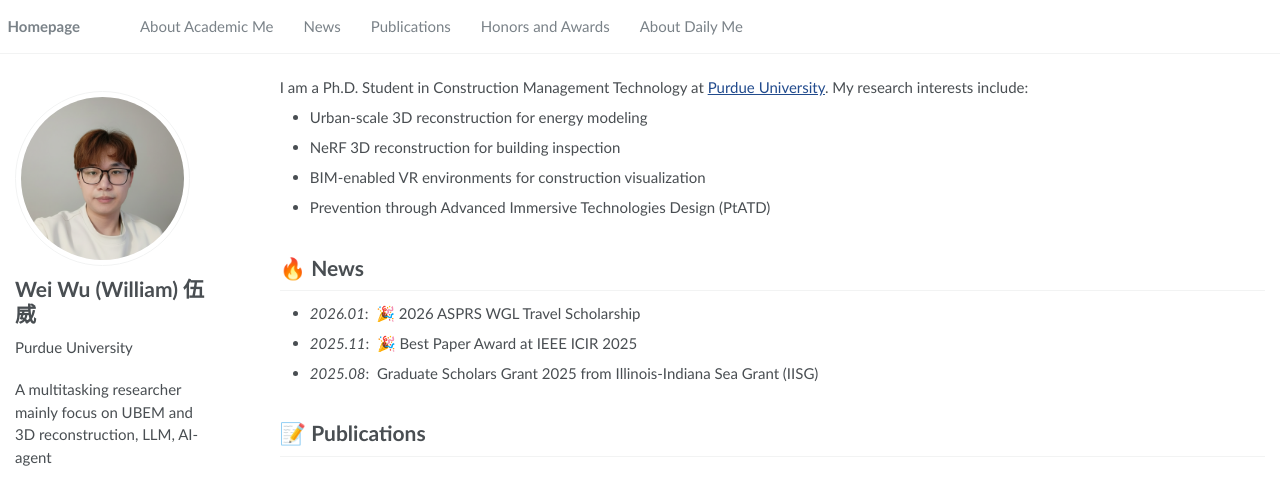
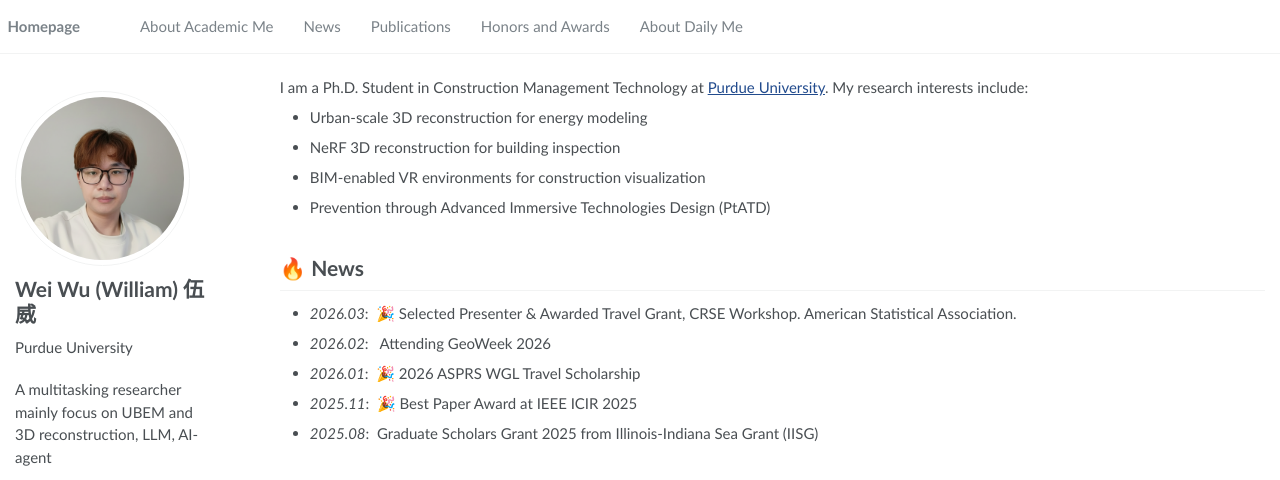
Before and after one commit to wuwei5v/weiwu.github.io, a Jekyll site: the page built from _pages/about.md, in a window 1280 px wide and 1400 px high. Shown: the top 480 px of the window. Built offline with Jekyll 4.4.1, drawn with Linux system fonts in a browser that asks for light colours; some of the changed text lies outside the part shown.

Commit message:
update pages

```diff
--- a/_pages/about.md
+++ b/_pages/about.md
@@ -23,6 +23,8 @@ I am a Ph.D. Student in Construction Management Technology at [Purdue University
 
 # 🔥 News
 
+- *2026.03*: &nbsp;🎉 Selected Presenter & Awarded Travel Grant, CRSE Workshop. American Statistical Association.
+- *2026.02*: &nbsp; Attending GeoWeek 2026
 - *2026.01*: &nbsp;🎉 2026 ASPRS WGL Travel Scholarship
 - *2025.11*: &nbsp;🎉 Best Paper Award at IEEE ICIR 2025
 - *2025.08*: &nbsp;Graduate Scholars Grant 2025 from Illinois-Indiana Sea Grant (IISG)
@@ -64,6 +66,7 @@ I am a Ph.D. Student in Construction Management Technology at [Purdue University
 <span class='anchor' id='honors-and-awards'></span>
 
 # 🎖 Honors and Awards
+- *2026.03* 2026 CRSE Workshop Selected Oral Presenter & Awarded Travel Grant- University of Pennsylvania.
 - *2026.01* 2026 ASPRS WGL Travel Scholarship
 - *2025.11* Best Paper Award — 2025 IEEE 4th International Conference on Intelligent Reality
 - *2025.08* Graduate Scholars Grant 2025 — Illinois-Indiana Sea Grant (IISG), funding support for doctoral research
```
Also changed, not shown: _pages/myself.md (+1 -1 lines).
